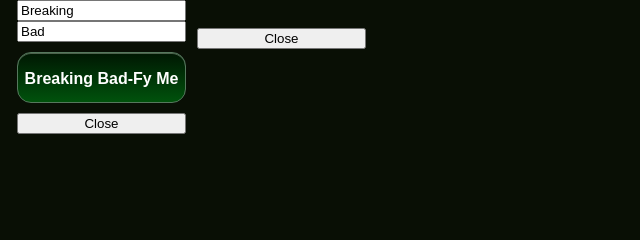
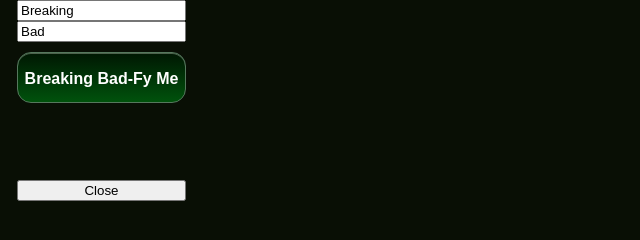
Before and after one commit to nihey/breaking-badify, a plain HTML site: page index.html in a window 1280 px wide. Shown: the whole page, without its empty margins (0-640 px from the left). Drawn offline with Linux system fonts and the light colour scheme.

Commit message:
Voltando ao padrao antigo e refinando a animacao

```diff
--- a/css/style.css
+++ b/css/style.css
@@ -11,10 +11,10 @@
 
 .collapsible {
   overflow: hidden;
-  transition: height 1s;
-    -moz-transition: height 1s; /* Firefox 4 */
-    -webkit-transition: height 1s; /* Safari and Chrome */
-    -o-transition: height 1s; /* Opera */
+  transition: height 0.5s;
+    -moz-transition: height 0.5s; /* Firefox 4 */
+    -webkit-transition: height 0.5s; /* Safari and Chrome */
+    -o-transition: height 0.5s; /* Opera */
 }
 
 .breakingbadbutton {
--- a/index.html
+++ b/index.html
@@ -47,16 +47,11 @@
 }(document, 'script', 'facebook-jssdk'));</script>
 
 		<div class="container" id="input-group">
-			<div style="float: left; width: 169px">
-				<div id="input-group-collapsible" class="collapsible">
+			<div style="float: left; width: 180px">
+				<div id="input-group-collapsible" class="collapsible" style="height: 180px;">
 					<input type="text" id="input-first-name" value="Breaking" style="width: 169px;"><br>
 					<input type="text" id="input-last-name" value="Bad" style="width: 169px;"><br>
 					<a href="#" class="breakingbadbutton" id="input-generate" style="margin-top:10px;margin-bottom:10px;">Breaking Bad-Fy Me</a>
-				</div>
-				<button id="input-collapse" style="width: 169px;">Close</button>
-			</div>
-			<div style="width: 169px; margin-left: 180px;">
-				<div id="social-collapsible" class="collapsible">
 					<!-- Twitter Button-->
 					<a href="https://twitter.com/share" class="twitter-share-button" data-size="large"
 					data-text="Breaking Bad-fy Me! nihas.net/BreakingBadfyMe"
@@ -65,8 +60,9 @@
 					<br>
 					<!-- Facebook Button-->
 					<div style="margin-top:10px;" class="fb-like" data-href="http://nihas.net/BreakingBadfyMe" data-layout="button_count" data-action="like" data-show-faces="false" data-share="true"></div>
+					<br>
 				</div>
-				<button id="social-collapse" style="width: 169px;">Close</button>
+				<button id="input-collapse" style="width: 169px;">Close</button>
 			</div>
 		</div>
 		<div id="bb-body" style="display: none">
--- a/js/maker.js
+++ b/js/maker.js
@@ -12,7 +12,7 @@
 		$("#input-collapse").html("Open");
 	}
 	else {
-		$("#input-group-collapsible").attr("style","height: 120px");
+		$("#input-group-collapsible").attr("style","height: 180px");
 		$("#input-collapse").html("Close");
 	}
 });
```
